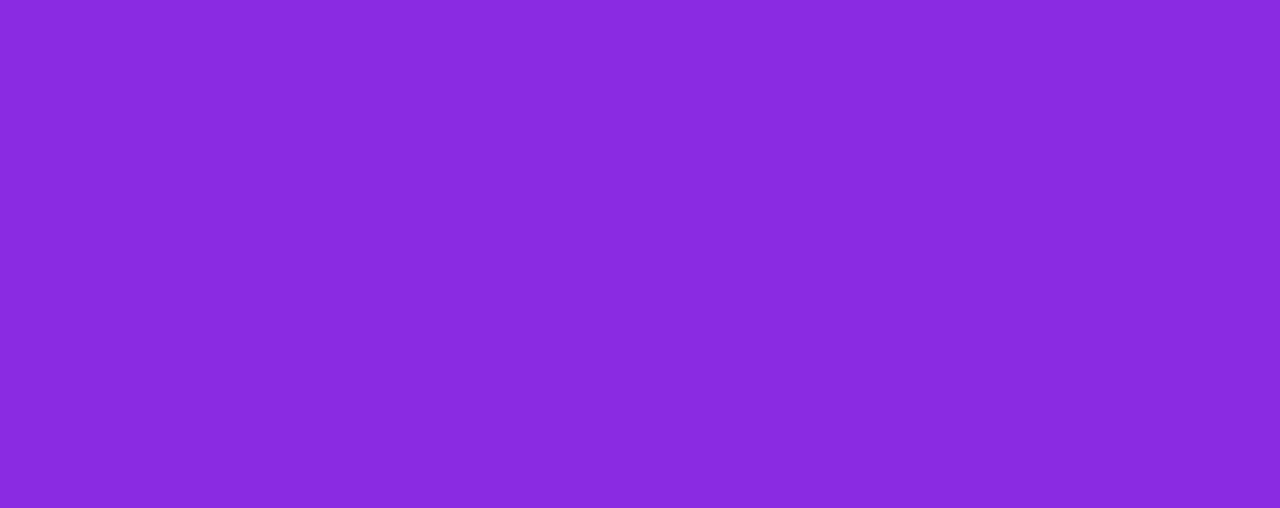
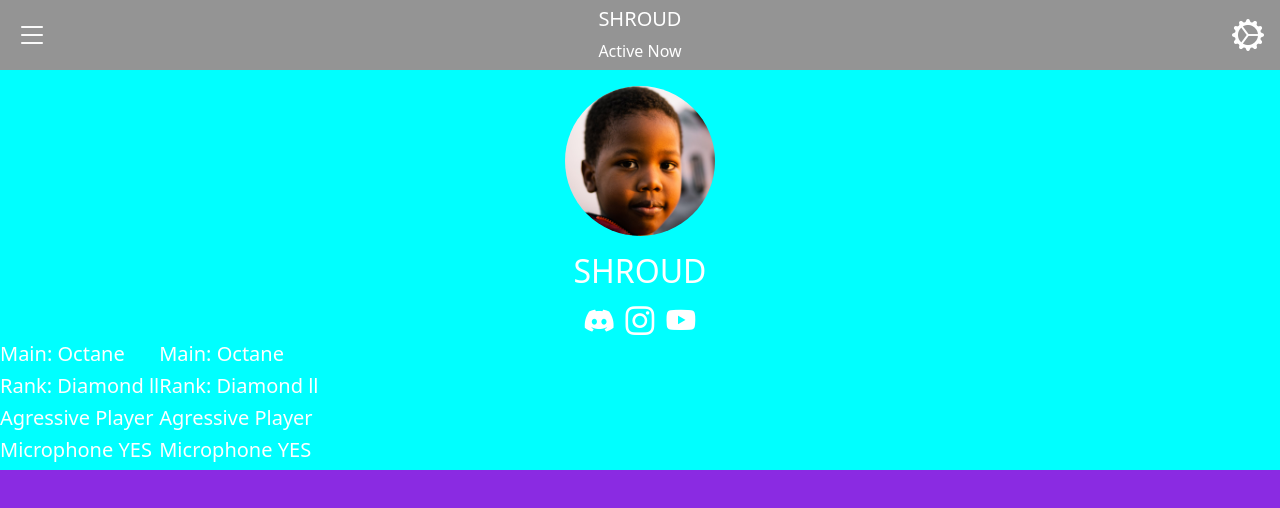
Before and after one commit to Dooootz/ux-bones, a website: page src/pages/profilePage.html in a window 1280 px wide. Drawn offline with nearby package versions, Linux system fonts and the light colour scheme.

Commit message:
profile update

```diff
--- a/src/pages/profilePage.html
+++ b/src/pages/profilePage.html
@@ -13,6 +13,59 @@
 <body>
 
     <!-- profile page is the first peak at the full funcitonal app - it will display player stats then show to full navigation menu -->
+    <!-- now we are going to introduce the top nav & bottom nav into the rest of the pages -->
+    <!-- lets build these out in sequence from top to bottom - refer to figma design -->
 
+    <!-- TOP NAV  -->
+    <div class="top-nav d-flex justify-content-between p-3 align-items-center">
+        <i class="bi bi-list"></i>
+        <div class="profile-status">
+            <h5 class="pt-3">SHROUD</h5>
+            <p>Active Now</p>
+        </div>
+        <i class="bi bi-gear-wide-connected"></i>
+
+    </div>
+
+
+    <!-- MAIN PROFILE CONTENT -->
+    <div class="profile-content">
+
+        <!-- profile image -->
+        <div class="profile-img d-flex justify-content-center py-3">
+            <img src="/src/assests/profile-picture.jpg" alt="">
+        </div>
+
+        <!-- profile social links -->
+        <div class="profile-social-links d-flex flex-column align-items-center">
+            <h2>SHROUD</h2>
+            <div class="social-links">
+                <i class="bi px-1 bi-discord"></i>
+                <i class="bi px-1 bi-instagram"></i>
+                <i class="bi px-1 bi-youtube"></i>
+            </div>
+        </div>
+
+        <!-- profile stats -->
+      <div class="profile-stats d-flex">
+        <div class="stats">
+           <h5>Main: Octane</h5>
+           <h5>Rank: Diamond ll</h5>
+           <h5>Agressive Player</h5>
+           <h5>Microphone YES</h5>
+        </div>
+        <div class="stats">
+           <h5>Main: Octane</h5>
+           <h5>Rank: Diamond ll</h5>
+           <h5>Agressive Player</h5>
+           <h5>Microphone YES</h5>
+        </div>
+      </div>
+    </div>
+
+    <!-- BOTTOM NAV -->
+    <div class="bottom-nav">
+
+    </div>
 </body>
 </html>
--- a/styles.css
+++ b/styles.css
@@ -1,6 +1,8 @@
 /* :root {
     var(--color)
 } */
+
+@import url("https://cdn.jsdelivr.net/npm/bootstrap-icons@1.8.1/font/bootstrap-icons.css");
 
 body {
     background-color: blueviolet;
@@ -64,3 +66,29 @@ body {
 
 
 /* ---------- profile page styles ---------- */
+
+.top-nav {
+    background-color: rgb(148, 148, 148);
+    height: 70px;
+}
+
+.top-nav > .bi {
+    font-size: 2rem;
+}
+
+
+.profile-content {
+    background-color: aqua;
+}
+.profile-img > img {
+    height: 150px;
+    border-radius: 50%;
+}
+.social-links > .bi {
+    font-size: 1.8rem;
+}
+
+
+.bottom-nav {
+    background-color: brown;
+}
```
Also changed, not shown: src/assests/profile-picture.jpg (added).
